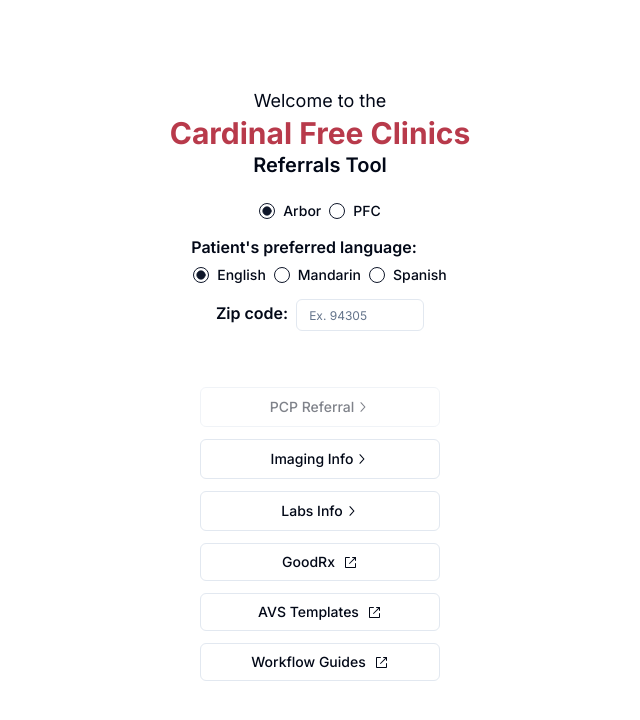
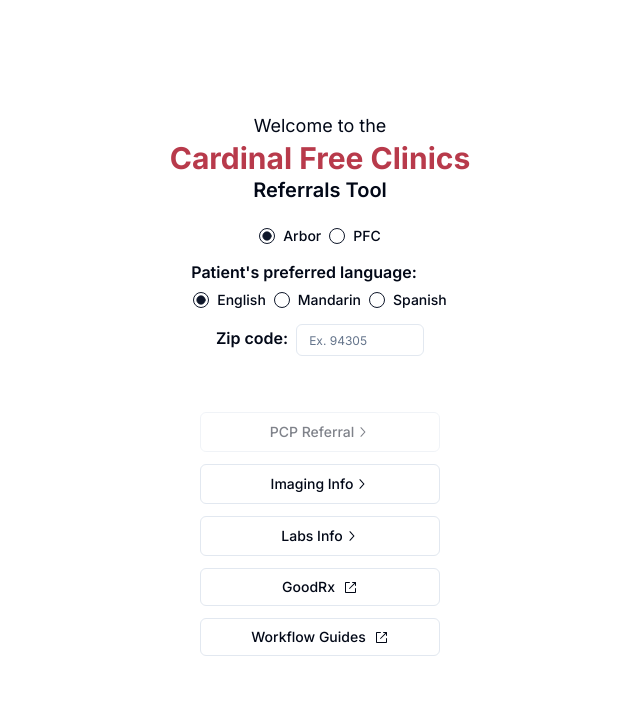
Before and after one commit to rpark23/cfc-tool, a Next.js app: page / in a window 1280 px wide. Shown: the top 720 px of the page, without its empty margins (320-960 px from the left). Built offline with nearby package versions, Linux system fonts and the light colour scheme.

Commit message:
removing avs templates

```diff
--- a/src/app/page.js
+++ b/src/app/page.js
@@ -142,12 +142,6 @@ export default function Home() {
           </a>
 
           <a className="flex items-center justify-center mt-2 w-60 border border-solid rounded-md py-2 hover:bg-slate-100	"
-          href="https://drive.google.com/drive/folders/1Y0uLEhgWAAsgMIUUDbJjJwWxt_-xdGwV?usp=drive_link" target="_blank">
-            <p className="text-sm font-medium">AVS Templates</p>
-            <ExternalLinkIcon className="ml-2" />
-          </a>
-
-          <a className="flex items-center justify-center mt-2 w-60 border border-solid rounded-md py-2 hover:bg-slate-100	"
           href="https://drive.google.com/drive/folders/11uzrEwQ-1Wv0AChnF-Hcy8q9yGwmJxYV?usp=drive_link" target="_blank">
             <p className="text-sm font-medium">Workflow Guides</p>
             <ExternalLinkIcon className="ml-2" />
```
